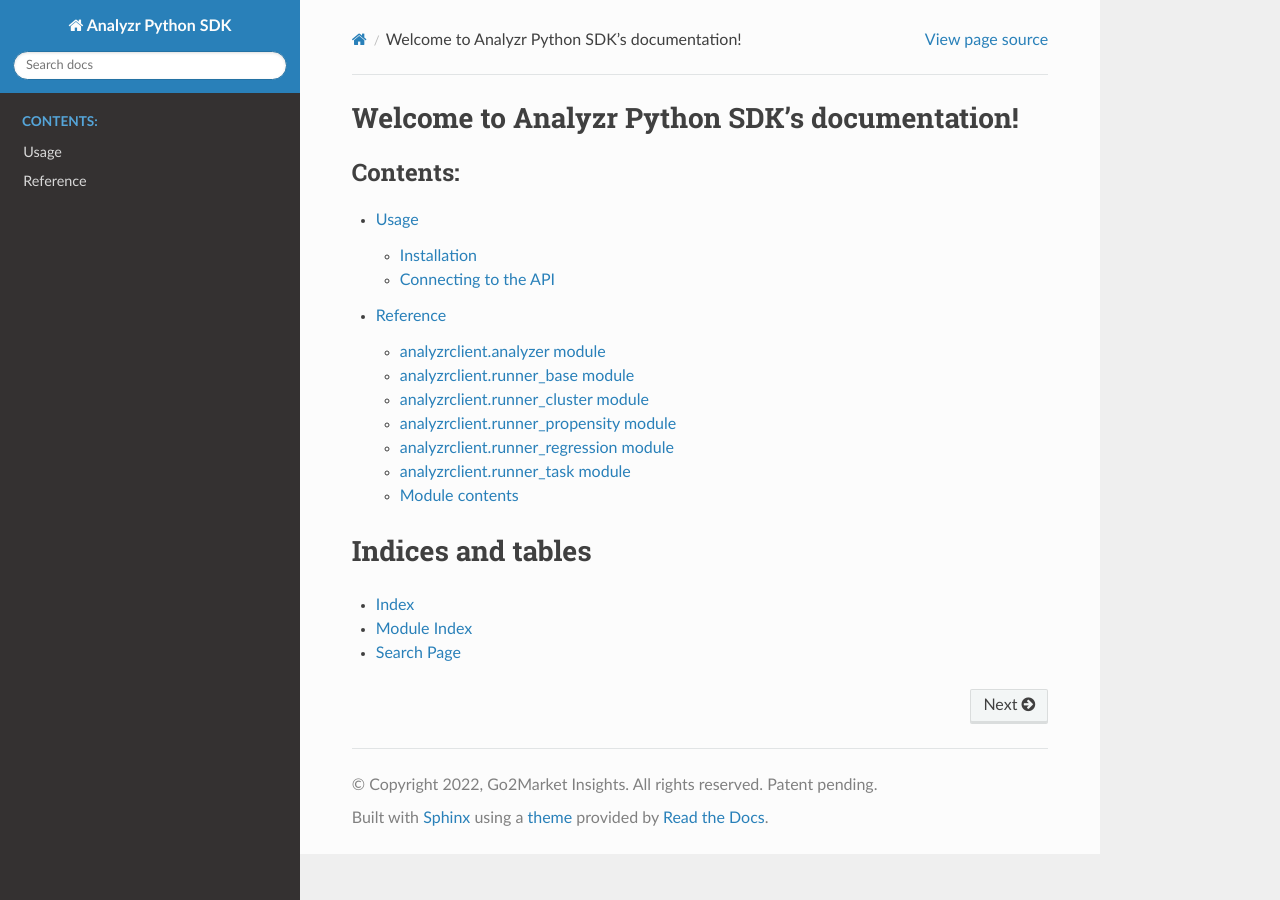
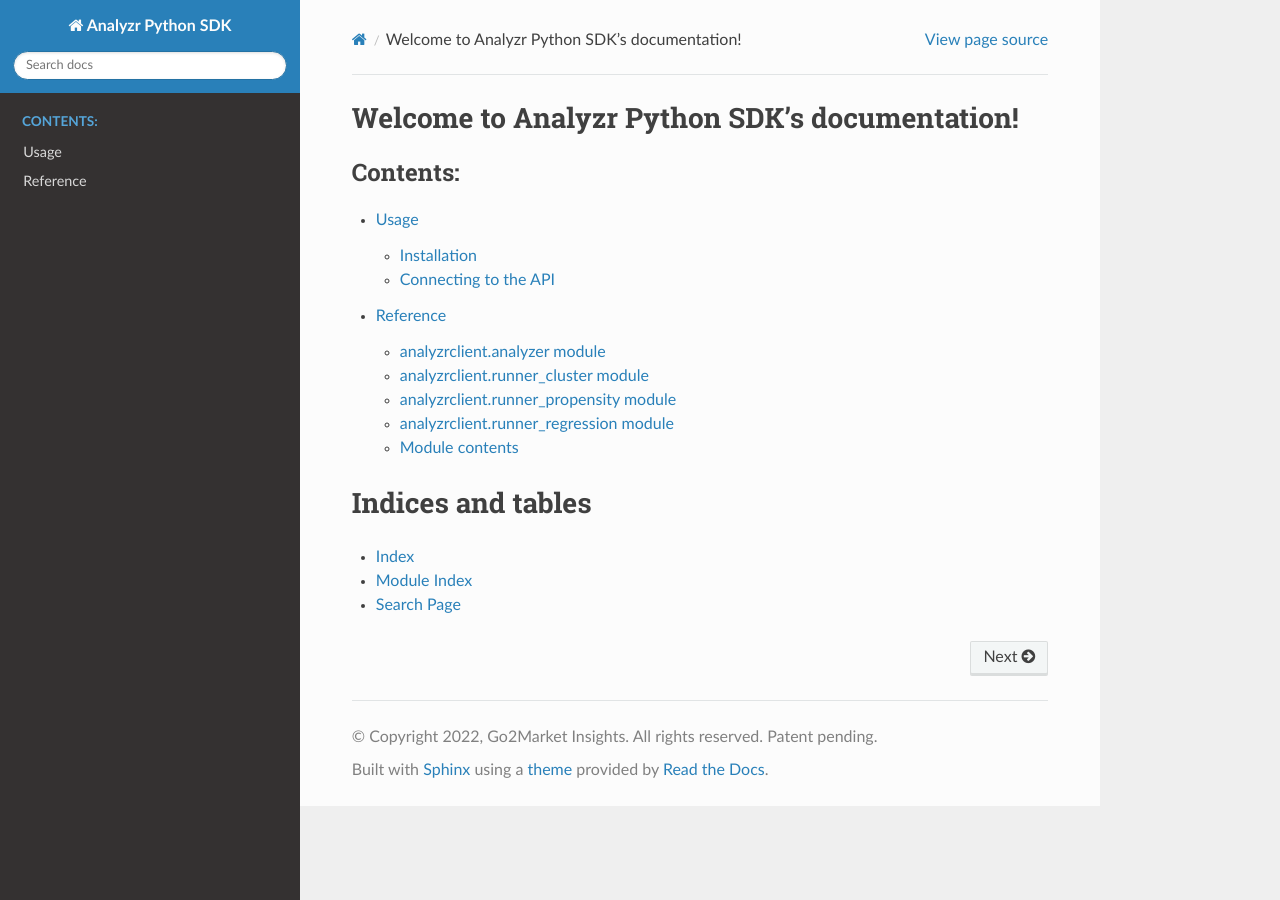
Before and after one commit to analyzr-ai/analyzr-sdk-python, a Sphinx documentation site: the page built from docs/source/index.rst, in a window 1280 px wide. Built offline with Sphinx 7.4.7 and the Read the Docs theme 2.0.0, drawn with Linux system fonts in a browser that asks for light colours.

Commit message:
Current update

```diff
--- a/docs/source/reference.rst
+++ b/docs/source/reference.rst
@@ -5,14 +5,6 @@
 -----------------------------
 
 .. automodule:: analyzrclient.analyzer
-  :members:
-  :undoc-members:
-  :show-inheritance:
-
-analyzrclient.runner\_base module
----------------------------------
-
-.. automodule:: analyzrclient.runner_base
   :members:
   :undoc-members:
   :show-inheritance:
@@ -41,14 +33,6 @@
   :undoc-members:
   :show-inheritance:
 
-analyzrclient.runner\_task module
----------------------------------
-
-.. automodule:: analyzrclient.runner_task
-  :members:
-  :undoc-members:
-  :show-inheritance:
-
 Module contents
 ---------------
 
```
